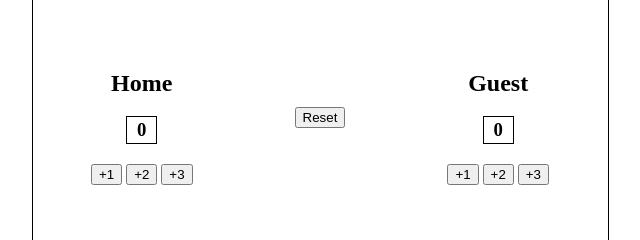
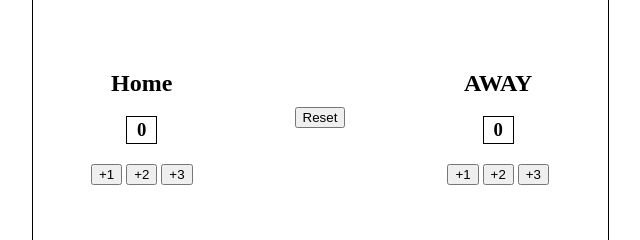
Before and after one commit to johnWojewoda/test_repo, a plain HTML site: page index.html in a window 1280 px wide. Shown: the part 126-366 px from the top of the page, 320-960 px from the left. Drawn offline with Linux system fonts and the light colour scheme.

Commit message:
Updated score header

```diff
--- a/index.html
+++ b/index.html
@@ -20,7 +20,7 @@
             <button onclick="reset()">Reset</button>
         </div>
         <div id="guest">
-            <h2>Guest</h2>
+            <h2>AWAY</h2>
             <h3 id="guest_score">0</h3>
             <button id="guest1" onclick="guest1()">+1</button>
             <button id="guest2" onclick="guest2()">+2</button>
```
Also changed, not shown: 1 other file.
